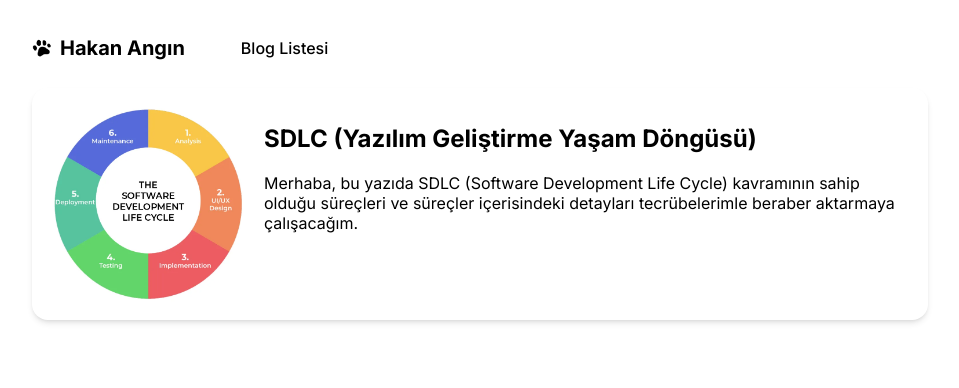
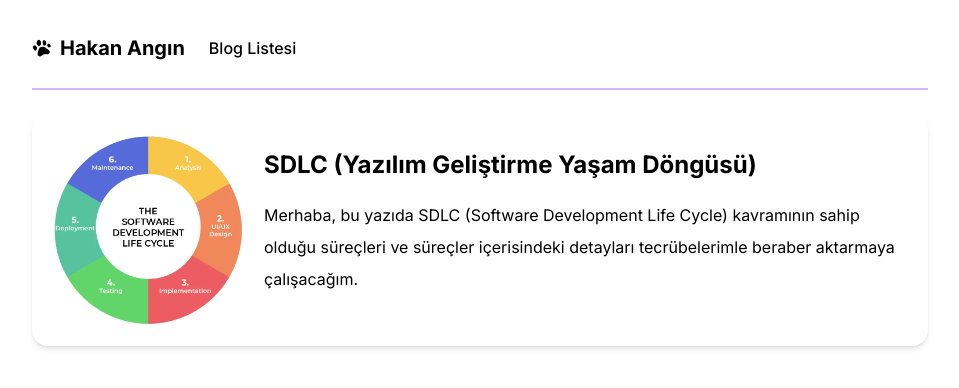
Before and after one commit to khnbzkrt/hakanangin-mdx, a Next.js app: page / in a window 1280 px wide. Shown: the top 388 px of the page, without its empty margins (160-1119 px from the left). Built offline with nearby package versions, Linux system fonts and the light colour scheme.

Commit message:
style changes

```diff
--- a/src/app/blog/page.mdx
+++ b/src/app/blog/page.mdx
@@ -1,4 +1,2 @@
-# Blog içerikleri
-
 ## Yazılım
 - [Yazılım Geliştirme Yaşam Döngüsü](/blog/yazilim-gelistirme-yasam-dongusu)
--- a/src/components/card/blog-card.tsx
+++ b/src/components/card/blog-card.tsx
@@ -12,13 +12,19 @@ type BlogCardProps = {
 const BlogCard: FC<BlogCardProps> = ({ src, title, content, link }) => {
   return (
     <Link href={link}>
-      <div className="grid grid-cols-[200px,1fr] min-h-[200px] shadow-md rounded-2xl p-4 gap-4">
-        <div className="relative">
-          <Image src={src} fill loading="lazy" alt={title} />
+      <div className="grid grid-rows-[1fr] md:grid-cols-[200px,1fr] min-h-[200px] shadow-md rounded-2xl p-4 gap-4">
+        <div className="relative min-h-[300px] md:min-h-0">
+          <Image
+            src={src}
+            fill
+            loading="lazy"
+            alt={title}
+            className="object-center object-contain"
+          />
         </div>
         <div>
           <h1>{title}</h1>
-          <p>{content}</p>
+          <p className="leading-8">{content}</p>
         </div>
       </div>
     </Link>
--- a/src/components/header/Header.tsx
+++ b/src/components/header/Header.tsx
@@ -2,7 +2,7 @@ import Navbar from "../navbar/Navbar";
 
 const Header = () => {
   return (
-    <header className="flex justify-between h-20 items-center">
+    <header className="flex justify-between h-20 items-center border-0 border-solid border-b-2 border-purple-300 mb-4 md:mb-6">
       <Navbar />
     </header>
   );
--- a/src/components/navbar/Navbar.tsx
+++ b/src/components/navbar/Navbar.tsx
@@ -4,11 +4,8 @@ import patiIcon from "/public/icons/pati.webp";
 
 const Navbar = () => {
   return (
-    <nav className="flex items-center gap-4">
-      <Link
-        href={"/"}
-        className="font-bold text-xl me-10 flex items-center gap-2"
-      >
+    <nav className="flex items-center gap-4 md:gap-6">
+      <Link href={"/"} className="font-bold text-xl flex items-center gap-2">
         <Image src={patiIcon} width={20} height={20} alt="pati" />
         <span>Hakan Angın</span>
       </Link>
```
